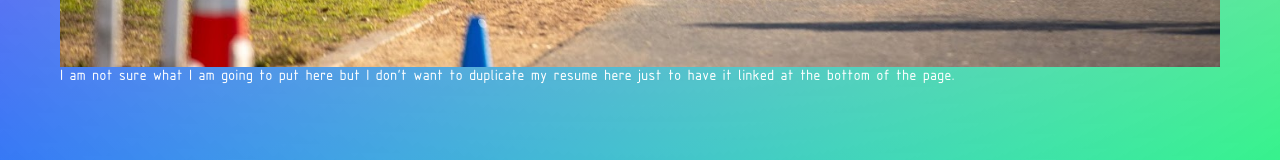
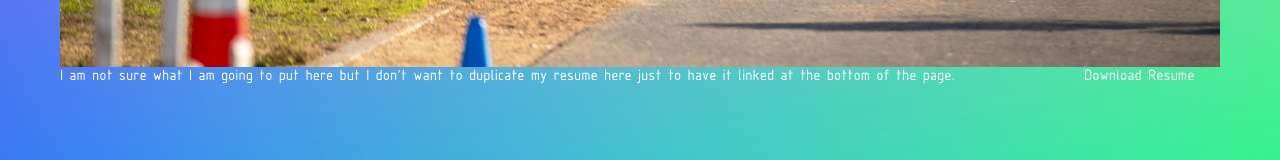
Before and after one commit to Pilon2020/Personal-Website, a React (Create React App) app: page / in a window 1280 px wide. Shown: the part 787-947 px from the top of the page. Built offline with nearby package versions, Linux system fonts and the light colour scheme.

Commit message:
Fixed PDF upload, and starting to add About Me info/Resume

```diff
--- a/src/components/AboutMe.js
+++ b/src/components/AboutMe.js
@@ -1,7 +1,22 @@
 import React from 'react';
 import AboutMeImg from '../media/AboutMe.jpg'; // Adjust the path if necessary
+import resume from '../media/Resume.pdf'
 
 const AboutMe = () => {
+
+    const handleDownload = () => {
+        // Create a temporary anchor element
+        const link = document.createElement("a");
+        link.href = resume;
+        link.target = "_blank";
+
+        document.body.appendChild(link);
+        link.click();
+
+        // Remove the anchor from the body
+        document.body.removeChild(link);
+        };
+
     return (
         <div className="about-me-container">
             <div className="about-me-column">
@@ -16,6 +31,11 @@ const AboutMe = () => {
                     I am not sure what I am going to put here but I don't want to duplicate my resume here just to have it linked at the bottom of the page.
                 </p>
             </div>
+            <div onClick={handleDownload}>
+                <p>
+                Download Resume
+                </p>
+            </div>
         </div>
 
     );
--- a/src/components/cardData.js
+++ b/src/components/cardData.js
@@ -1,4 +1,5 @@
 import images from '../utils/imageLoader';
+import pdfs from '../utils/pdfLoader'
 
 const cardData = [
   {
@@ -58,7 +59,7 @@ const cardData = [
     additionalText: 'This can be an area to add key information that does not need to be highlighted in any other section',
     specifications: 'This is more for the technical projects that actually have specifications',
     cadFiles: 'I need to find a way to hold any cad files i need for the project here',
-    extraFiles: `Our full final report: <a href='./media/WildlandResporator/Final Design Report.pdf' target='_blank'>Wildland Firefighter Respiratory Protection Device</a>`,
+    extraFiles: `Our full final report: <a href='${pdfs['WildlandResporator/Final Design Report.pdf']}' target='_blank'>Wildland Firefighter Respiratory Protection Device</a>`,
     AddPhotos: 'What is the most optimal way to share a photo gallery?',
   },
 
--- /dev/null
+++ b/src/utils/pdfLoader.js
@@ -0,0 +1,10 @@
+function importAll(r) {
+    let pdfs = {};
+    r.keys().forEach((item) => {
+      pdfs[item.replace('./', '')] = r(item);
+    });
+    return pdfs;
+  }
+
+  const pdfs = importAll(require.context('../media', true, /\.pdf$/));
+  export default pdfs;
```
Also changed, not shown: 1 other file (tests, documents, lock files or other folders). Lines whose indentation alone changed are shown as unchanged.
